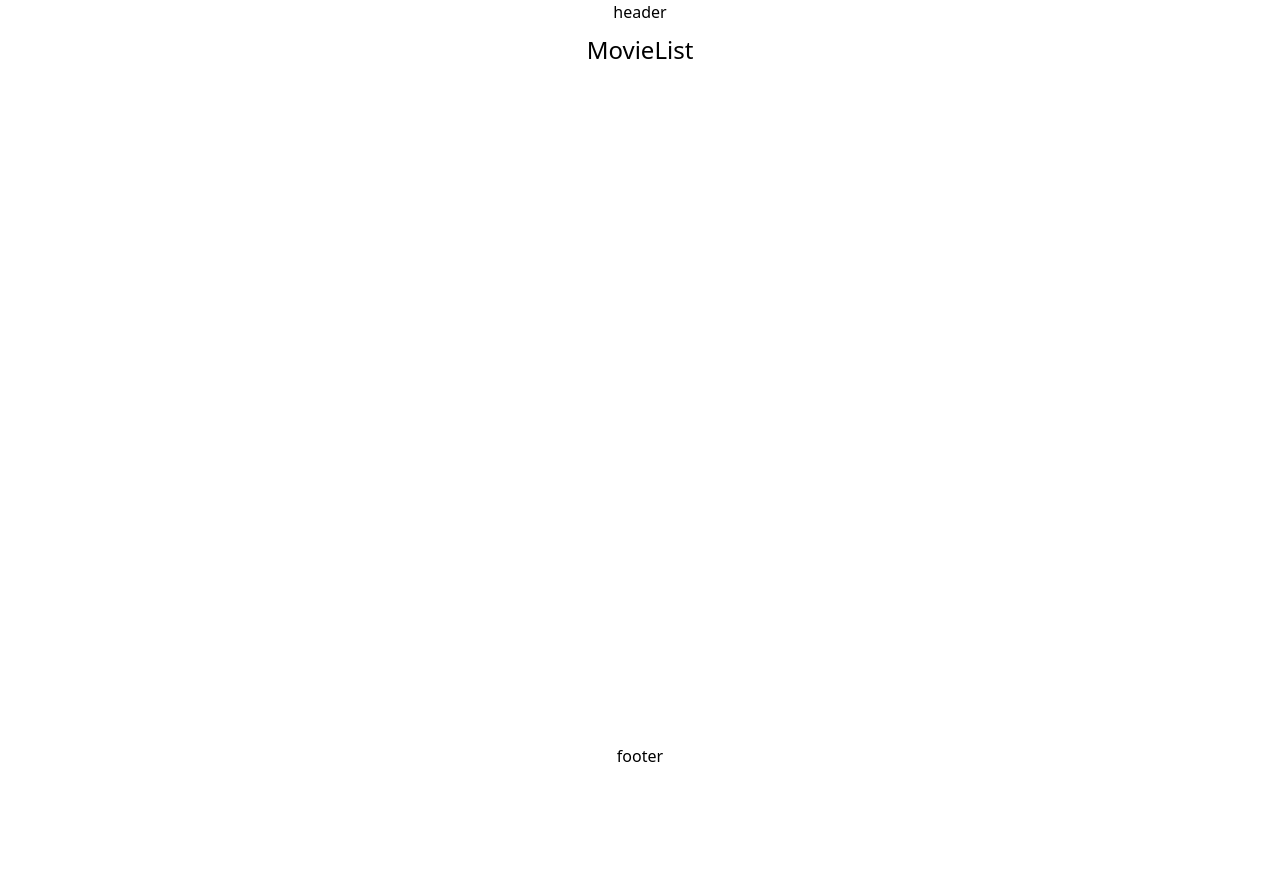
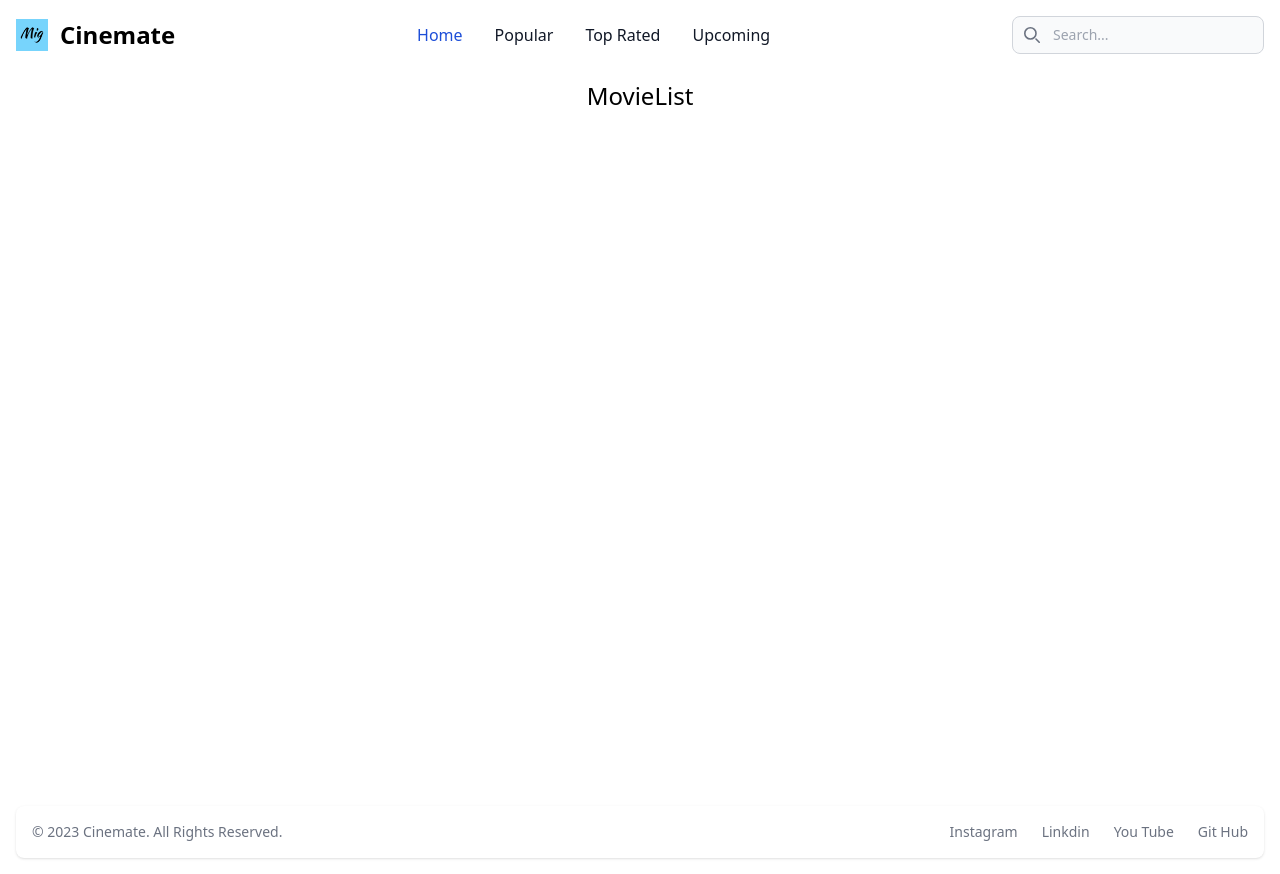
Before and after one commit to MeetHansalia/MIG, a React (Create React App) app in the folder moviesmania/: page / in a window 1280 px wide. Before the commit the page ends 800 px from the top, so only its background shows below. Built offline with nearby package versions, Linux system fonts and the light colour scheme.

Commit message:
header footer

```diff
--- a/moviesmania/src/App.js
+++ b/moviesmania/src/App.js
@@ -1,17 +1,21 @@
 
 import './App.css';
+import {Header, Footer} from "./component"
 import AllRoutes from "./routes/AllRoutes.js"
 
 
 function App() {
   return (
     <div className="App">
-      <header>header</header>
+      <Header/>
       <AllRoutes/>
-      <footer>footer</footer>
+      <Footer/>
 
     </div>
   );
 }
 
 export default App;
+
+
+//55ba11d7f869e89608994ad683b819e1 API key
--- a/moviesmania/src/component/Card.js
+++ b/moviesmania/src/component/Card.js
@@ -1,11 +1,9 @@
 import React from 'react'
 
-const Card = () => {
+export const Card = () => {
   return (
     <div>
       Card
     </div>
   )
 }
-
-export default Card
--- a/moviesmania/src/component/Footer.js
+++ b/moviesmania/src/component/Footer.js
@@ -1,13 +1,28 @@
 import React from 'react'
+import { Link } from 'react-router-dom'
 
-const Footer = () => {
+export const Footer = () => {
   return (
     <div>
-      <footer>
-        footer
+      <footer className="bg-white rounded-lg shadow m-4 dark:bg-gray-800">
+          <div className="w-full mx-auto max-w-screen-xl p-4 md:flex md:items-center md:justify-between">
+            <span className="text-sm text-gray-500 sm:text-center dark:text-gray-400">© 2023 <Link to="/" className="hover:underline">Cinemate</Link>. All Rights Reserved.</span>
+          <ul className="flex flex-wrap items-center mt-3 text-sm font-medium text-gray-500 dark:text-gray-400 sm:mt-0">
+              <li>
+                  <a href="#" target="_blank" className="mr-4 hover:underline md:mr-6 ">Instagram</a>
+              </li>
+              <li>
+                  <a href="#" target="_blank" className="mr-4 hover:underline md:mr-6">Linkdin</a>
+              </li>
+              <li>
+                  <a href="#" target="_blank" className="mr-4 hover:underline md:mr-6">You Tube</a>
+              </li>
+              <li>
+                  <a href="#" target="_blank" className="hover:underline">Git Hub</a>
+              </li>
+          </ul>
+          </div>
       </footer>
     </div>
   )
 }
-
-export default Footer
--- a/moviesmania/src/component/Header.js
+++ b/moviesmania/src/component/Header.js
@@ -1,21 +1,67 @@
 import React from 'react'
-import { Link } from 'react-router-dom'
+import { NavLink } from 'react-router-dom'
 import logo from "../assets/logo.png"
 
-const Header = () => {
+export const Header = () => {
   return (
     <div>
       <header>
-        {/* <nav >
-            <div >
-               <img src={logo} alt='Cinemate'/>
-               <span>Cinemate</span>
+        <nav className="bg-white border-gray-200 dark:bg-gray-900">
+          <div className="max-w-screen-xl flex flex-wrap items-center justify-between mx-auto p-4">
+          <NavLink to="/" className="flex items-center">
+              <img src={logo} className="h-8 mr-3" alt="Cinemate Logo" />
+              <span className="self-center text-2xl font-semibold whitespace-nowrap dark:text-white">Cinemate</span>
+          </NavLink>
+          <div className="flex md:order-2">
+            <button type="button" data-collapse-toggle="navbar-search" aria-controls="navbar-search" aria-expanded="false" className="md:hidden text-gray-500 dark:text-gray-400 hover:bg-gray-100 dark:hover:bg-gray-700 focus:outline-none focus:ring-4 focus:ring-gray-200 dark:focus:ring-gray-700 rounded-lg text-sm p-2.5 mr-1" >
+              <svg className="w-5 h-5" aria-hidden="true" xmlns="http://www.w3.org/2000/svg" fill="none" viewBox="0 0 20 20">
+                <path stroke="currentColor" strokeLinecap="round" strokeLinejoin="round" strokeWidth="2" d="m19 19-4-4m0-7A7 7 0 1 1 1 8a7 7 0 0 1 14 0Z"/>
+              </svg>
+              <span className="sr-only">Search</span>
+            </button>
+            <div className="relative hidden md:block">
+              <div className="absolute inset-y-0 left-0 flex items-center pl-3 pointer-events-none">
+                <svg className="w-4 h-4 text-gray-500 dark:text-gray-400" aria-hidden="true" xmlns="http://www.w3.org/2000/svg" fill="none" viewBox="0 0 20 20">
+                  <path stroke="currentColor" strokeLinecap="round" strokeLinejoin="round" strokeWidth="2" d="m19 19-4-4m0-7A7 7 0 1 1 1 8a7 7 0 0 1 14 0Z"/>
+                </svg>
+                <span className="sr-only">Search icon</span>
+              </div>
+              <input type="text" id="search-navbar" className="block w-full p-2 pl-10 text-sm text-gray-900 border border-gray-300 rounded-lg bg-gray-50 focus:ring-blue-500 focus:border-blue-500 dark:bg-gray-700 dark:border-gray-600 dark:placeholder-gray-400 dark:text-white dark:focus:ring-blue-500 dark:focus:border-blue-500" placeholder="Search..."/>
             </div>
-        </nav> */}
-        header
+            <button data-collapse-toggle="navbar-search" type="button" className="inline-flex items-center p-2 w-10 h-10 justify-center text-sm text-gray-500 rounded-lg md:hidden hover:bg-gray-100 focus:outline-none focus:ring-2 focus:ring-gray-200 dark:text-gray-400 dark:hover:bg-gray-700 dark:focus:ring-gray-600" aria-controls="navbar-search" aria-expanded="false">
+                <span className="sr-only">Open main menu</span>
+                <svg className="w-5 h-5" aria-hidden="true" xmlns="http://www.w3.org/2000/svg" fill="none" viewBox="0 0 17 14">
+                    <path stroke="currentColor" strokeLinecap="round" strokeLinejoin="round" strokeWidth="2" d="M1 1h15M1 7h15M1 13h15"/>
+                </svg>
+            </button>
+          </div>
+            <div className="items-center justify-between hidden w-full md:flex md:w-auto md:order-1" id="navbar-search">
+              <div className="relative mt-3 md:hidden">
+                <div className="absolute inset-y-0 left-0 flex items-center pl-3 pointer-events-none">
+                  <svg className="w-4 h-4 text-gray-500 dark:text-gray-400" aria-hidden="true" xmlns="http://www.w3.org/2000/svg" fill="none" viewBox="0 0 20 20">
+                    <path stroke="currentColor" strokeLinecap="round" strokeLinejoin="round" strokeWidth="2" d="m19 19-4-4m0-7A7 7 0 1 1 1 8a7 7 0 0 1 14 0Z"/>
+                  </svg>
+                </div>
+                <input type="text" id="search-navbar" className="block w-full p-2 pl-10 text-sm text-gray-900 border border-gray-300 rounded-lg bg-gray-50 focus:ring-blue-500 focus:border-blue-500 dark:bg-gray-700 dark:border-gray-600 dark:placeholder-gray-400 dark:text-white dark:focus:ring-blue-500 dark:focus:border-blue-500" placeholder="Search..."/>
+              </div>
+              <ul className="flex flex-col p-4 md:p-0 mt-4 font-medium border border-gray-100 rounded-lg bg-gray-50 md:flex-row md:space-x-8 md:mt-0 md:border-0 md:bg-white dark:bg-gray-800 md:dark:bg-gray-900 dark:border-gray-700">
+                <li>
+                  <NavLink to="/" className="block py-2 pl-3 pr-4 text-white bg-blue-700 rounded md:bg-transparent md:text-blue-700 md:p-0 md:dark:text-blue-500 end" >Home</NavLink>
+                </li>
+                <li>
+                  <NavLink to="/movies/popular" className="block py-2 pl-3 pr-4 text-gray-900 rounded hover:bg-gray-100 md:hover:bg-transparent md:hover:text-blue-700 md:p-0 md:dark:hover:text-blue-500 dark:text-white dark:hover:bg-gray-700 dark:hover:text-white md:dark:hover:bg-transparent dark:border-gray-700">Popular</NavLink>
+                </li>
+                <li>
+                  <NavLink to="/movies/top" className="block py-2 pl-3 pr-4 text-gray-900 rounded hover:bg-gray-100 md:hover:bg-transparent md:hover:text-blue-700 md:p-0 md:dark:hover:text-blue-500 dark:text-white dark:hover:bg-gray-700 dark:hover:text-white md:dark:hover:bg-transparent dark:border-gray-700">Top Rated</NavLink>
+                </li>
+                <li>
+                  <NavLink to="/movies/upcoming" className="block py-2 pl-3 pr-4 text-gray-900 rounded hover:bg-gray-100 md:hover:bg-transparent md:hover:text-blue-700 md:p-0 dark:text-white md:dark:hover:text-blue-500 dark:hover:bg-gray-700 dark:hover:text-white md:dark:hover:bg-transparent dark:border-gray-700">Upcoming</NavLink>
+                </li>
+              </ul>
+            </div>
+          </div>
+        </nav>
       </header>
     </div>
   )
 }
-
-export default Header
```
Also changed, not shown: moviesmania/links.txt (added).
